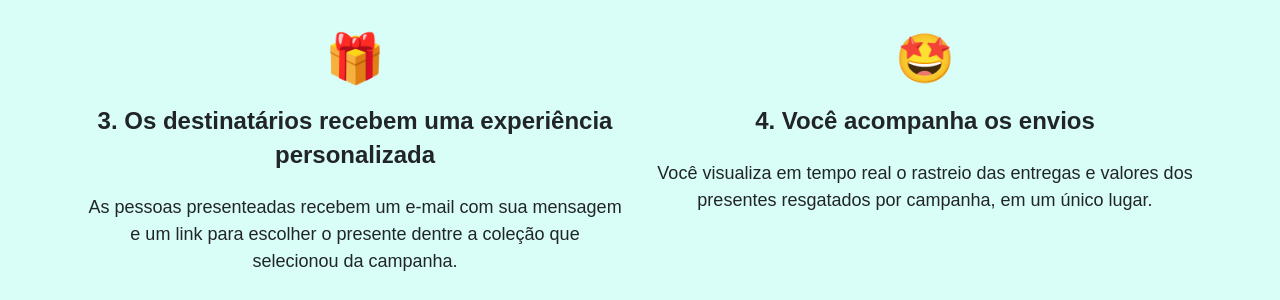
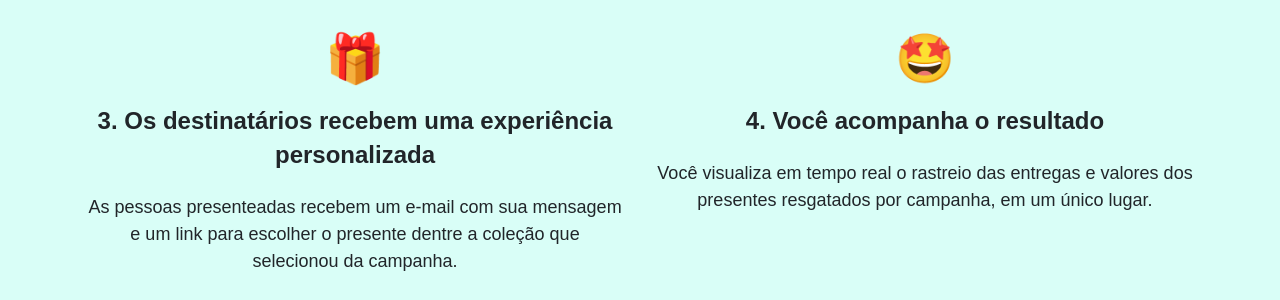
Before and after one commit to lobby-tech/lobby.tech, a Jekyll site: the page built from presentes-para-empresas.html, in a window 1280 px wide and 900 px high, scrolled down 2298 px. Shown: the part 153-453 px from the top of the window. Built offline with Jekyll 4.4.1, drawn with Linux system fonts in a browser that asks for light colours; a script that is not in the unit is left out.

Commit message:
Updated site

```diff
--- a/presentes-para-empresas.html
+++ b/presentes-para-empresas.html
@@ -73,7 +73,7 @@ layout: home
       </section>
       <section class="col-md-6">
         <p class="font--xxl">🤩</p>
-        <h2 class="font--lg"><b>4. Você acompanha os envios</b></h2>
+        <h2 class="font--lg"><b>4. Você acompanha o resultado</b></h2>
         <p>Você visualiza em tempo real o rastreio das entregas e valores dos presentes resgatados por campanha, em um único lugar.</p>
         <br>
       </section>
```
